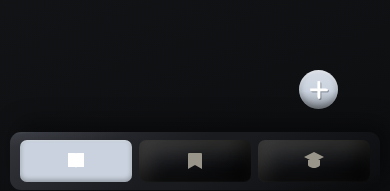
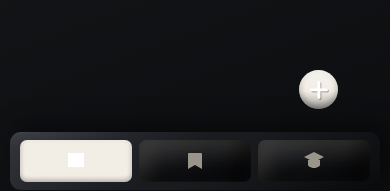
Before and after one commit to 402035zombie-a11y/sapphire, a React Native app: screen /Library in a window 390 px wide. Shown: the part 650-841 px from the top of the page. Built offline with nearby package versions, Linux system fonts and the light colour scheme; what react-native-mmkv, react-native-worklets would draw is missing.

Commit message:
night theme: primary only half-tone lighter than primaryText (no eye strain)
- night primary/highlight/posColor: #C9D2DE -> #F2EEE6 (subtle difference from primaryText #ECE7DB)

```diff
--- a/theme/themes.ts
+++ b/theme/themes.ts
@@ -73,7 +73,7 @@ export const THEMES: Record<ThemeMode, ThemePalette> = {
   night: {
     background: '#16171A',
     surface: '#1C1D21',
-    primary: '#C9D2DE',
+    primary: '#F2EEE6',
     primaryText: '#ECE7DB',
     secondaryText: '#9A958A',
     border: '#2A2B30',
@@ -83,10 +83,10 @@ export const THEMES: Record<ThemeMode, ThemePalette> = {
     readerBg: '#16171A',
     readerText: '#E4DFD2',
     readerDim: '#6A6A70',
-    highlight: '#C9D2DE',
+    highlight: '#F2EEE6',
     popupBg: '#1C1D21',
     popupBorder: '#2A2B30',
-    posColor: '#C9D2DE',
+    posColor: '#F2EEE6',
     bgTop: '#212229',
     bgBot: '#0C0D0F',
     neu: { base: '#1A1B1F', light: '#34353B', dark: '#0B0C0E', shadowDark: 'rgba(0,0,0,0.55)', shadowLight: 'rgba(255,240,200,0.06)', soft: 'rgba(90,88,80,0.5)', hi: 'rgba(255,245,220,0.06)', glow: 'rgba(150,140,100,0.35)' },
```
